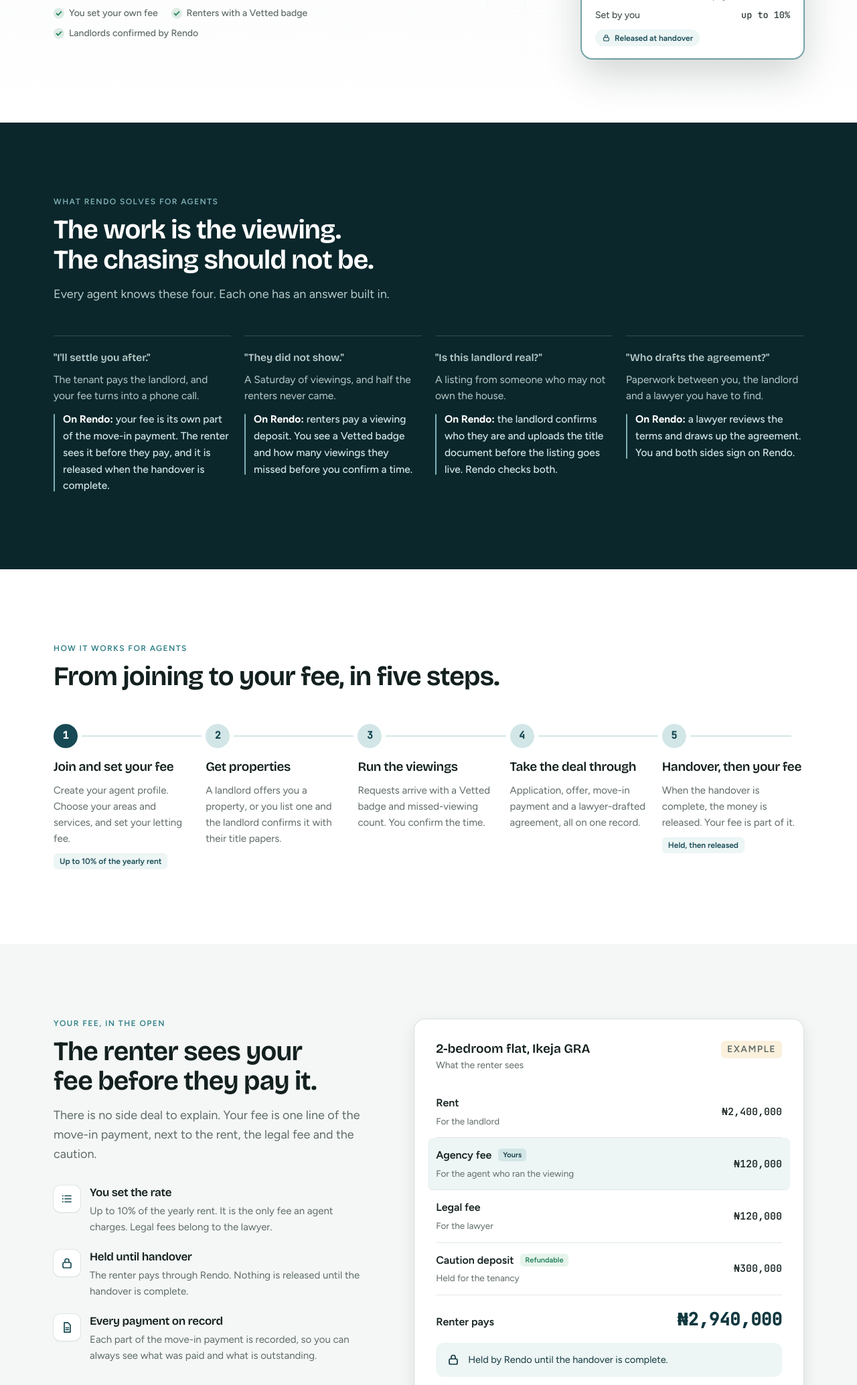
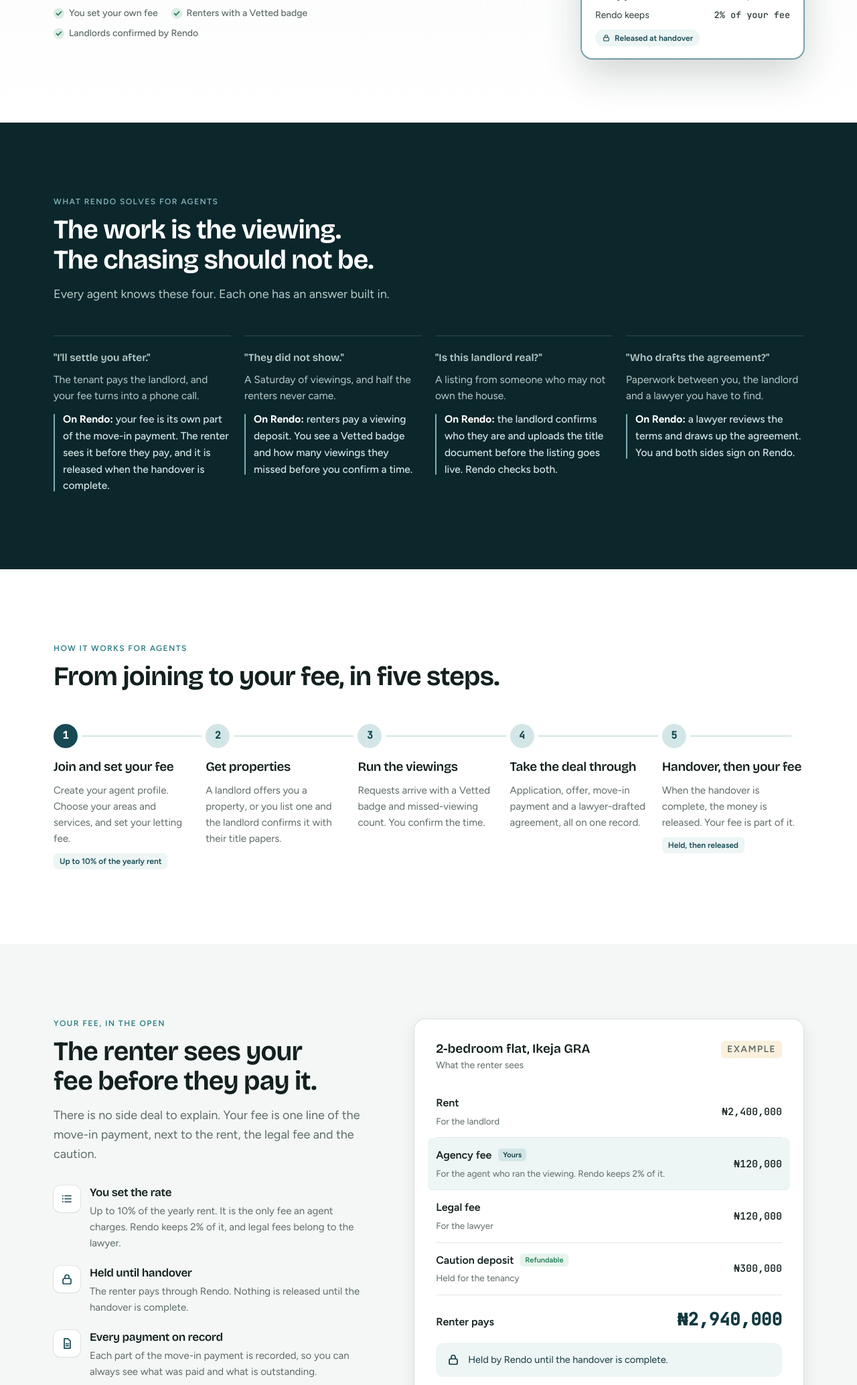
Before and after one commit to vay-dev/rendo-landing, a plain HTML site: page agents.html in a window 1280 px wide. Shown: the part 610-2678 px from the top of the page at 67% size. Drawn offline with nearby package versions, Linux system fonts and the light colour scheme.

Commit message:
Say that Rendo keeps 2% of the agent's fee

```diff
--- a/agents.html
+++ b/agents.html
@@ -413,6 +413,7 @@ html.lenis, html.lenis body { height: auto; }
           <div class="a-fee__rows">
             <p style="color:var(--muted);font-size:14px">Part of the renter's move-in payment</p>
             <div class="row"><span>Set by you</span><span>up to 10%</span></div>
+            <div class="row"><span>Rendo keeps</span><span>2% of your fee</span></div>
           </div>
           <span class="badge badge--held" style="justify-self:start"><svg width="13" height="13"><use href="#i-lock"/></svg>Released at handover</span>
         </aside>
@@ -483,7 +484,7 @@ html.lenis, html.lenis body { height: auto; }
           <p class="lede">There is no side deal to explain. Your fee is one line of the move-in payment, next to the rent, the legal fee and the caution.</p>
         </div>
         <div class="money__points">
-          <div class="point"><span class="point__icon"><svg width="20" height="20"><use href="#i-list"/></svg></span><div><h3>You set the rate</h3><p>Up to 10% of the yearly rent. It is the only fee an agent charges. Legal fees belong to the lawyer.</p></div></div>
+          <div class="point"><span class="point__icon"><svg width="20" height="20"><use href="#i-list"/></svg></span><div><h3>You set the rate</h3><p>Up to 10% of the yearly rent. It is the only fee an agent charges. Rendo keeps 2% of it, and legal fees belong to the lawyer.</p></div></div>
           <div class="point"><span class="point__icon"><svg width="20" height="20"><use href="#i-lock"/></svg></span><div><h3>Held until handover</h3><p>The renter pays through Rendo. Nothing is released until the handover is complete.</p></div></div>
           <div class="point"><span class="point__icon"><svg width="20" height="20"><use href="#i-doc"/></svg></span><div><h3>Every payment on record</h3><p>Each part of the move-in payment is recorded, so you can always see what was paid and what is outstanding.</p></div></div>
         </div>
@@ -495,7 +496,7 @@ html.lenis, html.lenis body { height: auto; }
         </div>
         <div class="parts">
           <div class="part"><span class="part__name">Rent</span><span class="part__job">For the landlord</span><span class="part__amt">₦2,400,000</span></div>
-          <div class="part" style="background:var(--teal-50); margin-inline:-12px; padding-inline:12px; border-radius:8px"><span class="part__name">Agency fee <span class="part__tag" style="background:var(--teal-100);color:var(--teal-800)">Yours</span></span><span class="part__job">For the agent who ran the viewing</span><span class="part__amt">₦120,000</span></div>
+          <div class="part" style="background:var(--teal-50); margin-inline:-12px; padding-inline:12px; border-radius:8px"><span class="part__name">Agency fee <span class="part__tag" style="background:var(--teal-100);color:var(--teal-800)">Yours</span></span><span class="part__job">For the agent who ran the viewing. Rendo keeps 2% of it.</span><span class="part__amt">₦120,000</span></div>
           <div class="part"><span class="part__name">Legal fee</span><span class="part__job">For the lawyer</span><span class="part__amt">₦120,000</span></div>
           <div class="part"><span class="part__name">Caution deposit <span class="part__tag">Refundable</span></span><span class="part__job">Held for the tenancy</span><span class="part__amt">₦300,000</span></div>
         </div>
@@ -550,7 +551,7 @@ html.lenis, html.lenis body { height: auto; }
         <details><summary>When do I get paid?</summary><p>The renter pays through Rendo and the money is held until the handover is complete. Your fee is released as part of that.</p></details>
         <details><summary>Can I list a property for a landlord?</summary><p>Yes. You name the landlord, and they confirm who they are, upload the title document and tick what you may do. Rendo checks the papers before the listing goes live.</p></details>
         <details><summary>What if a renter does not show up?</summary><p>You mark it as "They did not come". It counts against that renter, and every landlord and agent sees the count next to their name.</p></details>
-        <details><summary>Can I choose my own fee?</summary><p>Yes, up to 10% of the yearly rent. You can set one rate for letting, and a separate one if you sell.</p></details>
+        <details><summary>Can I choose my own fee?</summary><p>Yes, up to 10% of the yearly rent. You can set one rate for letting, and a separate one if you sell. Rendo keeps 2% of your fee and you receive the rest.</p></details>
         <details><summary>Who writes the agreement?</summary><p>A lawyer reviews the offer terms and draws up the agreement. You do not have to find one. A landlord can also bring their own verified lawyer.</p></details>
       </div>
     </div>
```
